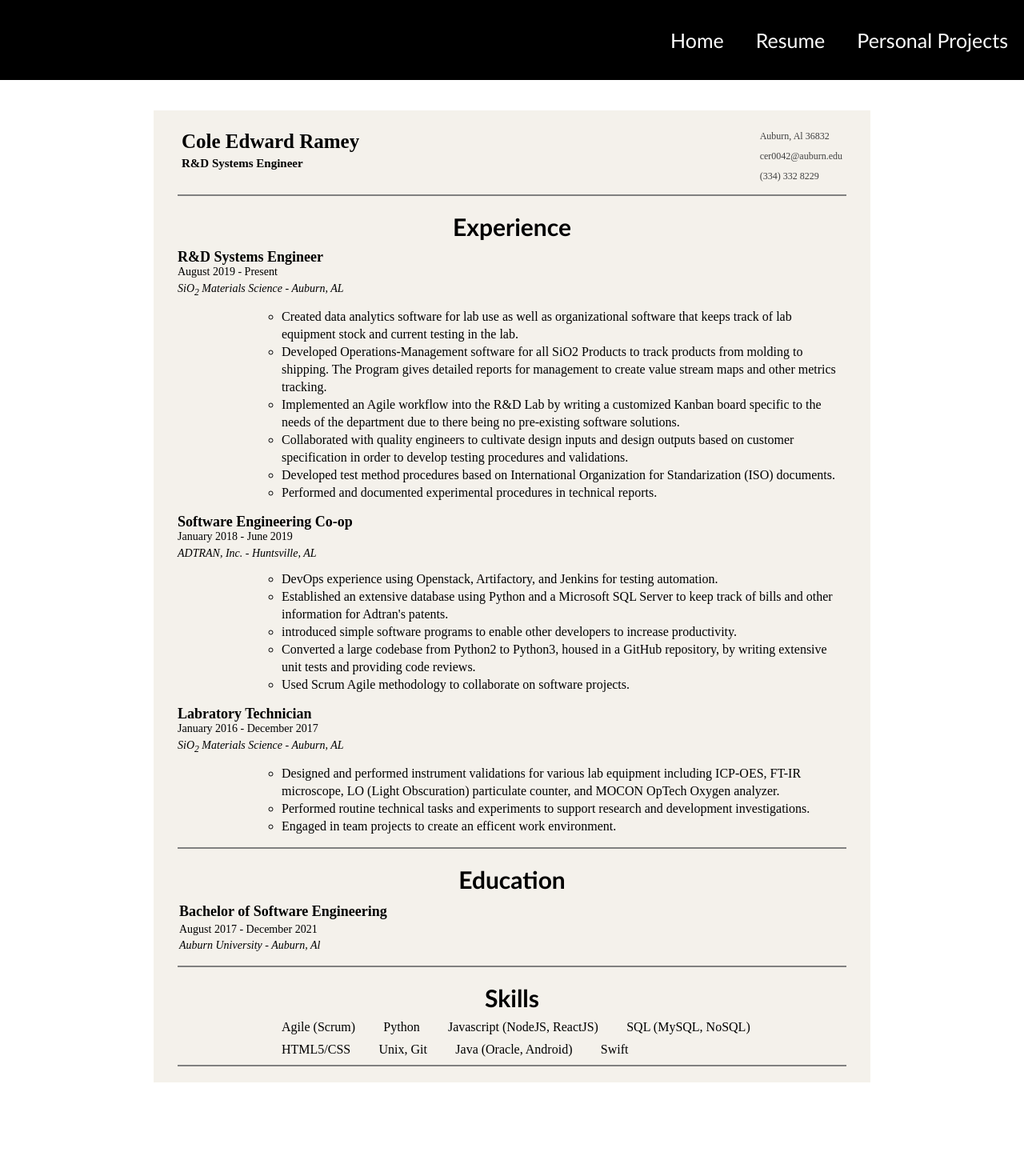
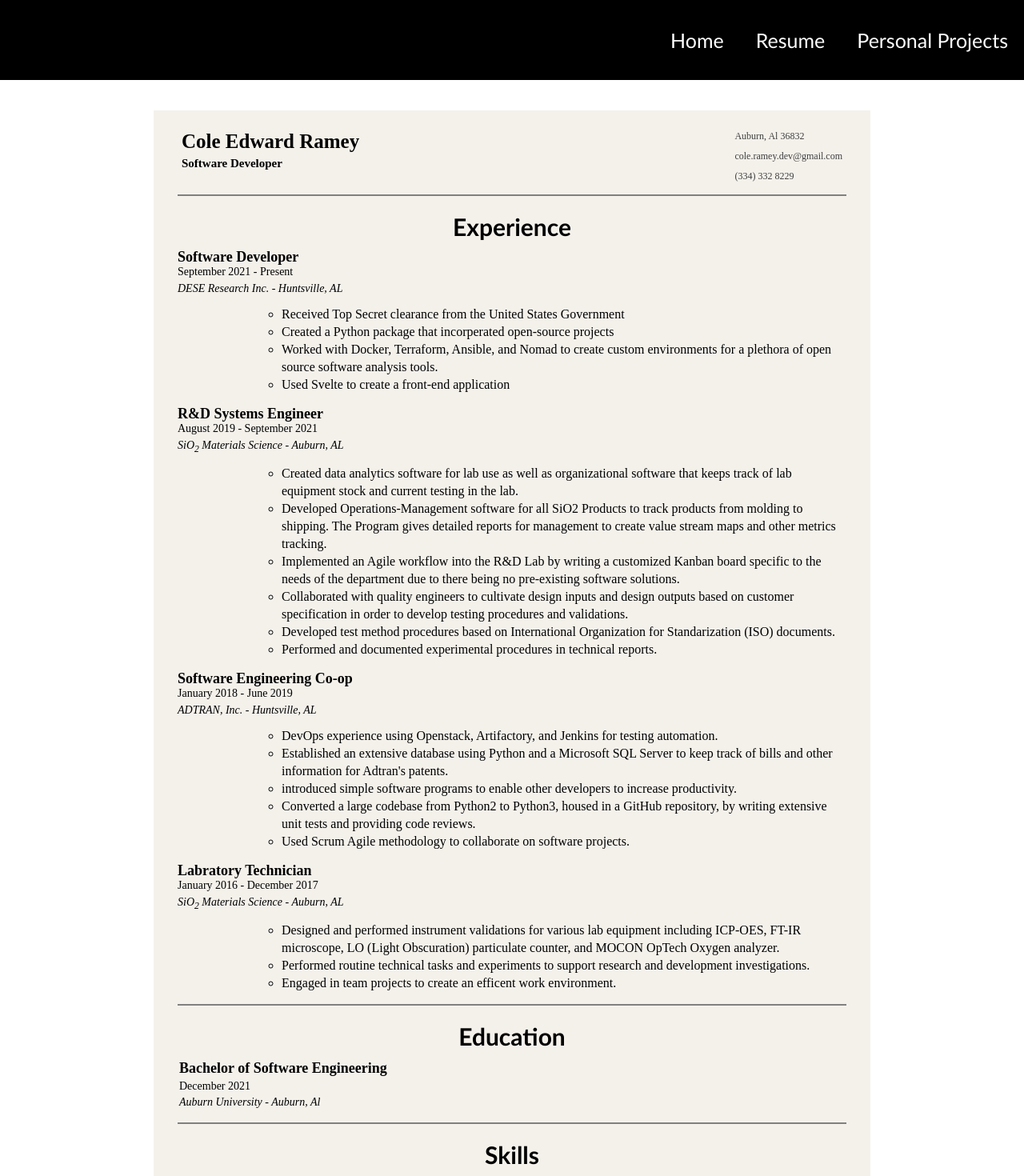
Before and after one commit to ceramey1997/cole-ramey-resume, a React (Create React App) app: page /#/ in a window 1280 px wide. Shown: the top 1470 px of the page at 80% size. Before the commit the page ends 1353 px from the top, so only its background shows below. Built offline with nearby package versions, Linux system fonts and the light colour scheme.

Commit message:
resume update for 2022

```diff
--- a/package.json
+++ b/package.json
@@ -12,7 +12,7 @@
     "react-dom": "^17.0.2",
     "react-icons": "^4.2.0",
     "react-router-dom": "^5.2.0",
-    "react-scripts": "4.0.3",
+    "react-scripts": "^5.0.0",
     "web-vitals": "^1.1.2"
   },
   "scripts": {
--- a/src/components/About.js
+++ b/src/components/About.js
@@ -4,11 +4,11 @@ function About() {
         <div className="About">
             <div className="name">
                 <p>Cole Edward Ramey</p>
-                <p className="title">R&D Systems Engineer</p>
+                <p className="title">Software Developer</p>
             </div>
             <div className="contactInfo">
                 <p>Auburn, Al 36832</p>
-                <p>cer0042@auburn.edu</p>
+                <p>cole.ramey.dev@gmail.com</p>
                 <p>(334) 332 8229</p>
             </div>
         </div>
--- a/src/components/Education.js
+++ b/src/components/Education.js
@@ -7,21 +7,12 @@ function Education() {
             <div className="single-school">
                 <div className="school-header">
                     <p className="school-title">Bachelor of Software Engineering</p>
-                    <p className='time'>August 2017 - December 2021</p>
+                    <p className='time'>December 2021</p>
                     <p className='school-location'>Auburn University - Auburn, Al</p>
                 </div>
                 <div className="school-information">
                 </div>
             </div>
-            {/*<div className="single-school">
-                <div className="individual-header">
-                    <p className="individual-title">Associates in Science</p>
-                    <p className="time">2016-01 to 2017-05</p>
-                </div>
-                <div className="individual-information">
-                    <p className='location'>Southern Union State Community College - Opelika, Al</p>
-                </div>
-            </div>*/}
         </div>
     )
 }
--- a/src/components/Home.js
+++ b/src/components/Home.js
@@ -9,11 +9,14 @@ function Home() {
         <div className="home-page-info">
             <h1>Cole Edward Ramey</h1>
             <div className="home-container">
-                <p className="home-info">| Engineer | Python | SQL | Web-dev | App Developer |</p>
+                <p className="home-info">| Engineer | Python | Docker | Web-dev | App Developer |</p>
             </div>
             <div className="home-container">
                 <p className="home-about-me">
-                    My name is Cole Ramey and I am a current resident of Auburn, AL. In 2016 I started a job as a coating technician at SiO<sub>2</sub> Materials Science. After observing the automation engineer’s role on the assembly line robots, I quickly realized software engineering was what I wanted to study.
+                    My name is Cole Ramey and I am a current resident of Huntsville, AL. In September 2021 I accepted a position with DESE Research as a Software Developer, shortly after I recieved my TS clearance that is required for my project. I work on a small team of three developers, and have taken on many responsibilites on my team and in the company. I organize and run the weekly tech-talk, I also assist many teams with their CI/CD pipeline creation and integration.
+                </p>
+                <p className="home-about-me">
+                in 2016 I started a job as a coating technician at SiO<sub>2</sub> Materials Science. After observing the automation engineer’s role on the assembly line robots, I quickly realized software engineering was what I wanted to study.
                 </p>
                 <p className="home-about-me">
                     I began my college career at Southern Union State Community College with a full scholarship. During this time, I was promoted to a Laboratory Technician at SiO<sub>2</sub>. After two years at Southern Union, I transferred to Auburn University to finish my degree in Software Engineering. As a result of my transfer, I became a Co-op with ADTRAN, a telecommunications networking provider in Huntsville, AL. My time at ADTRAN helped solidify my interest in software as well as strengthen my skills as a developer. I was able to work with many technologies, spanning from Python to OpenStack, as well as general testing and team collaboration with larger codebases.
--- a/src/components/Skills.js
+++ b/src/components/Skills.js
@@ -9,7 +9,7 @@ function Skills() {
                     <div className="single-row">
                         <p className="item">Agile (Scrum)</p>
                         <p className="item">Python</p>
-                        <p className="item">Javascript (NodeJS, ReactJS)</p>
+                        <p className="item">Javascript (NodeJS, ReactJS, Svelte)</p>
                         <p className="item">SQL (MySQL, NoSQL)</p>
                     </div>
                     <div className="single-row">
--- a/src/components/WorkExperience.js
+++ b/src/components/WorkExperience.js
@@ -6,8 +6,23 @@ function WorkExperience() {
             <h1 className="label">Experience</h1>
             <div className="singleJob">
                 <div className="individual-header">
+                    <p className="individual-title">Software Developer</p>
+                    <p className='time'>September 2021 - Present</p>
+                    <p className='location'>DESE Research Inc. - Huntsville, AL</p>
+                </div>
+                <div className="individual-information">
+                    <ul>
+                        <li>Received Top Secret clearance from the United States Government</li>
+                        <li>Created a Python package that incorperated open-source projects</li>
+                        <li>Worked with Docker, Terraform, Ansible, and Nomad to create custom environments for a plethora of open source software analysis tools.</li>
+                        <li>Used Svelte to create a front-end application</li>
+                    </ul>
+                </div>
+            </div>
+            <div className="singleJob">
+                <div className="individual-header">
                     <p className="individual-title">R&D Systems Engineer</p>
-                    <p className='time'>August 2019 - Present</p>
+                    <p className='time'>August 2019 - September 2021</p>
                     <p className='location'>SiO<sub>2</sub> Materials Science - Auburn, AL</p>
                 </div>
                 <div className="individual-information">
```
Also changed, not shown: src/components/PersonalProjects.js (+33 -4 lines), 1 other file (tests, documents, lock files or other folders).
